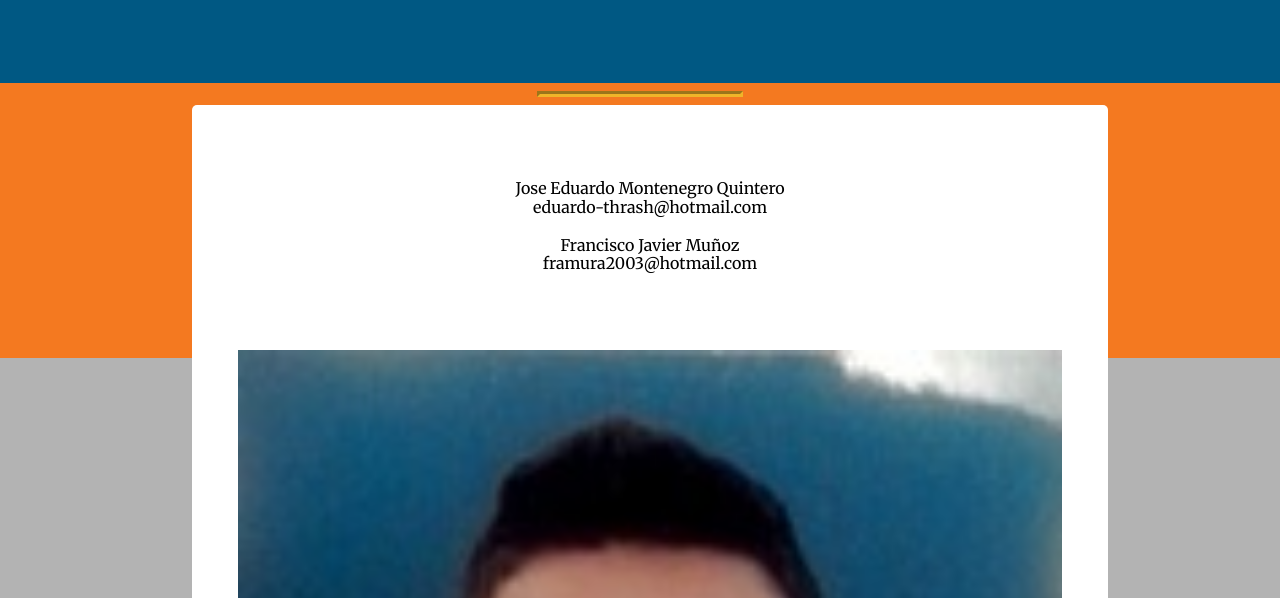
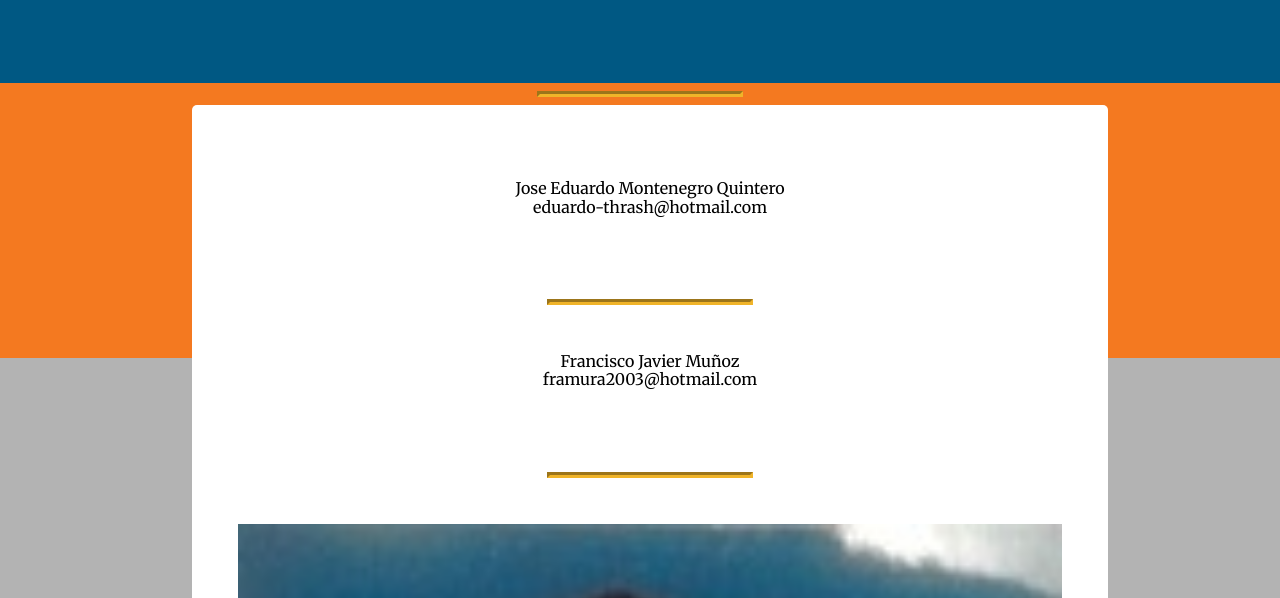
Before and after one commit to eduardo-thrash/Web-SoftwareTest-Web, a plain HTML site: page authorsPrincipal.html in a window 1280 px wide. Shown: the part 202-800 px from the top of the page. Drawn offline with nearby package versions, Linux system fonts and the light colour scheme.

Commit message:
Update authorsPrincipal.html
Created imgauthor class

```diff
--- a/authorsPrincipal.html
+++ b/authorsPrincipal.html
@@ -88,16 +88,25 @@
           <p><center>
 
             Jose Eduardo Montenegro Quintero<br>
-            eduardo-thrash@hotmail.com
+            eduardo-thrash@hotmail.com<br><br>
+
           </center></p>
+		<br>
+		<br>
+		<hr>
+		<br>
           <p><center>
+
             Francisco Javier Muñoz<br>
-            framura2003@hotmail.com
+            framura2003@hotmail.com<br><br>
+
 		  </center></p>
 		<br>
 		<br>
+		<hr>
+		<br>
           <p><center>
-		<img src=".\img\Foto.jpg" width="100px" height="100px">
+		<img src=".\img\Foto.jpg" class="imgauthors"><br>
                 Juan Pablo Anaya Rodriguez<br>
                 juanparodriguez1996@gmail.com<br><br>
 	        Descripción: Estudiante de Ingenieria de sistemas de IV semestre. Apasionado por la programacion, los computadores y Dios.
```
